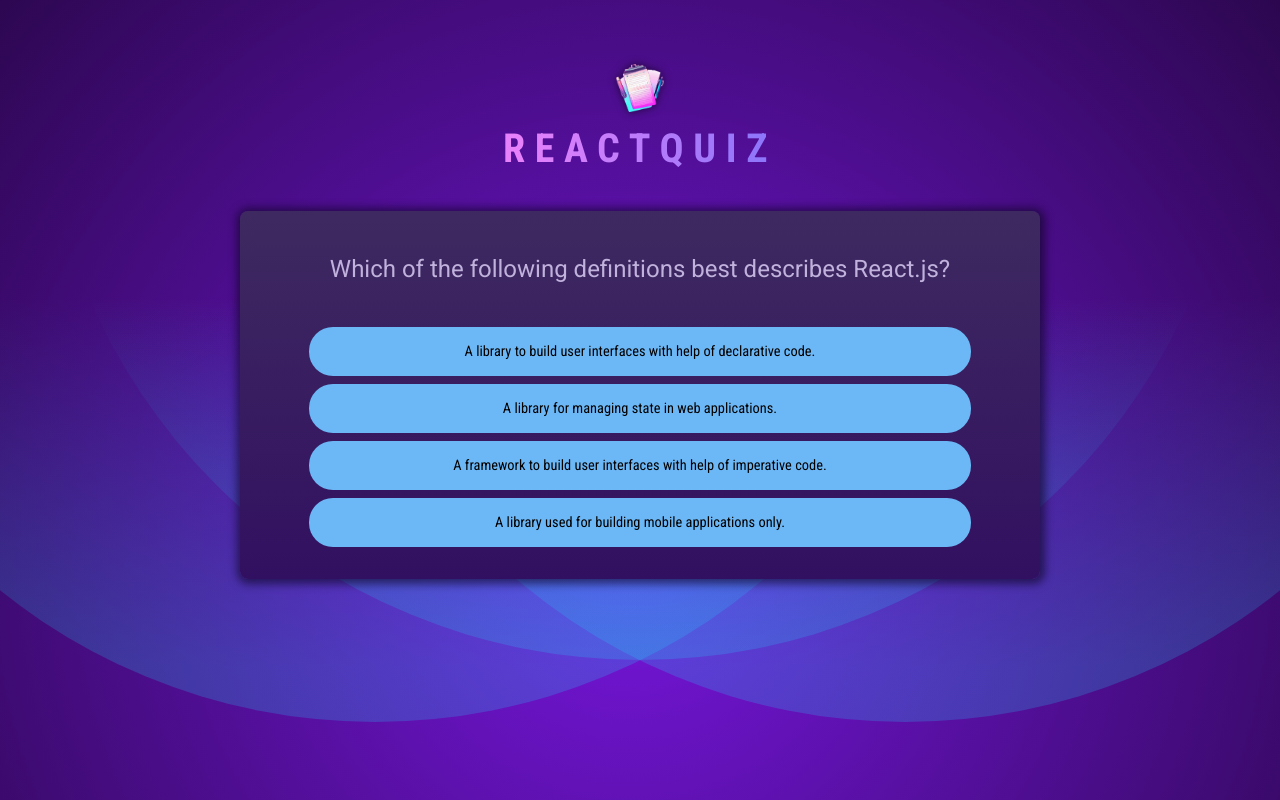
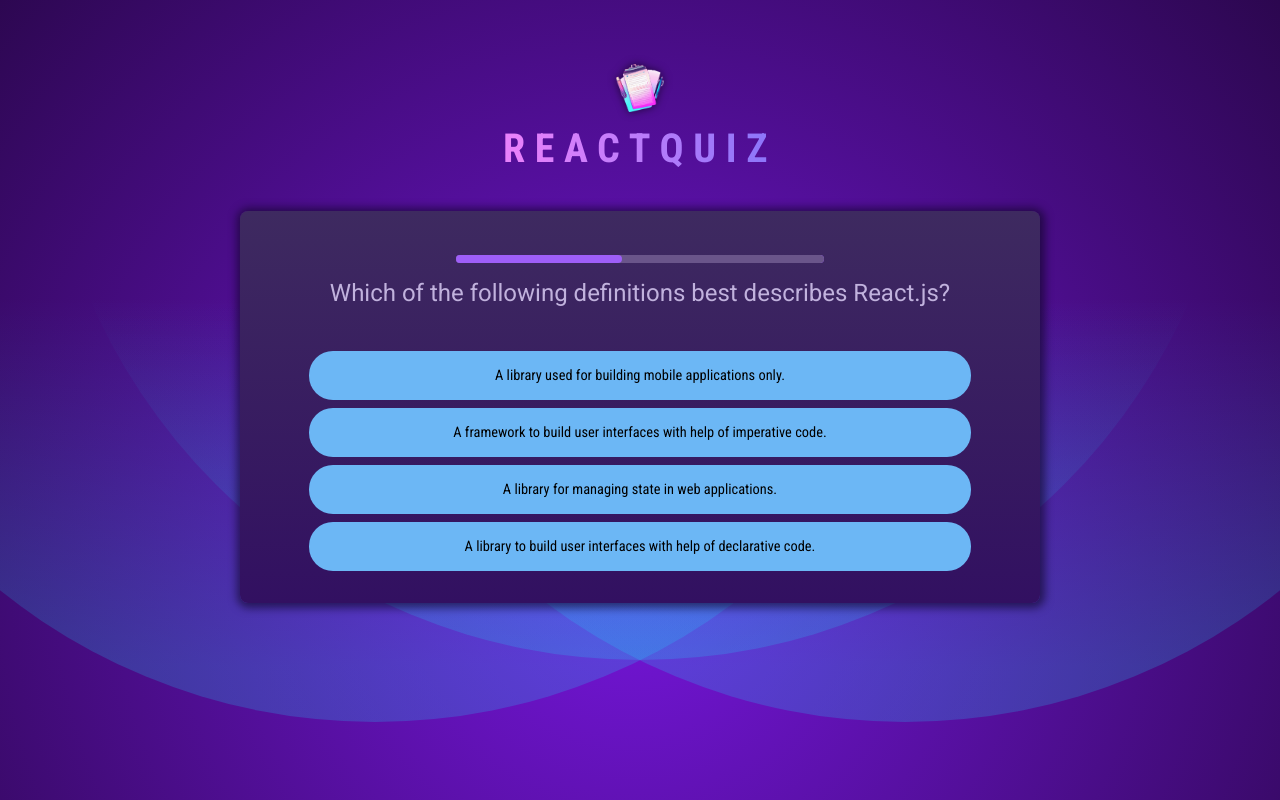
Before and after one commit to Khanhbroo/react-quiz-app, a React (Vite) app: page / in a window 1280 px wide. Built offline with nearby package versions, Linux system fonts and the light colour scheme.

Commit message:
Working with Effect Dependencies & useCallback

```diff
--- /dev/null
+++ b/src/components/QuestionTimer.jsx
@@ -0,0 +1,24 @@
+import { useEffect, useState } from "react";
+
+const QuestionTimer = ({ timeout, onTimeout }) => {
+  const [remainingTime, setRemainingTime] = useState(timeout);
+
+  useEffect(() => {
+    console.log("SETTING TIMEOUT");
+    setTimeout(onTimeout, timeout);
+  }, [timeout, onTimeout]);
+
+  useEffect(() => {
+    console.log("SETTING INTERVAL");
+    const interval = setInterval(() => {
+      setRemainingTime((prevTimeRemaining) => prevTimeRemaining - 10);
+    }, 10);
+    return () => {
+      clearInterval(interval);
+    };
+  }, []);
+
+  return <progress id="question-time" value={remainingTime} max={timeout} />;
+};
+
+export default QuestionTimer;
--- a/src/components/Quiz.jsx
+++ b/src/components/Quiz.jsx
@@ -1,24 +1,45 @@
-import { useState } from "react";
+import { useState, useCallback } from "react";
 
+import quizCompleteImg from "../assets/quiz-complete.png";
 import QUESTIONS from "../question";
+import QuestionTimer from "./QuestionTimer";
 
 const Quiz = () => {
   const [userAnswers, setUserAnswers] = useState([]);
 
   const activeQuestionIndex = userAnswers.length;
+  const quizIsComplete = activeQuestionIndex === QUESTIONS.length;
 
-  const handleSelectAnswer = (selectedAnswer) => {
+  const handleSelectAnswer = useCallback((selectedAnswer) => {
     setUserAnswers((prevUserAnswers) => {
       return [...prevUserAnswers, selectedAnswer];
     });
-  };
+  }, []);
+
+  const handleSkipAnswer = useCallback(
+    () => handleSelectAnswer(null),
+    [handleSelectAnswer]
+  );
+
+  if (quizIsComplete) {
+    return (
+      <div id="summary">
+        <img src={quizCompleteImg} alt="Trophy icon" />
+        <h2>Quiz Complelte!</h2>
+      </div>
+    );
+  }
+
+  const shuffledAnswers = [...QUESTIONS[activeQuestionIndex].answers];
+  shuffledAnswers.sort(() => Math.random() - 0.5);
 
   return (
     <div id="quiz">
       <div id="question">
+        <QuestionTimer timeout={10000} onTimeout={handleSkipAnswer} />
         <h2>{QUESTIONS[activeQuestionIndex].text}</h2>
         <ul id="answers">
-          {QUESTIONS[activeQuestionIndex].answers.map((answer) => (
+          {shuffledAnswers.map((answer) => (
             <li key={answer} className="answer">
               <button onClick={() => handleSelectAnswer(answer)}>
                 {answer}
```
